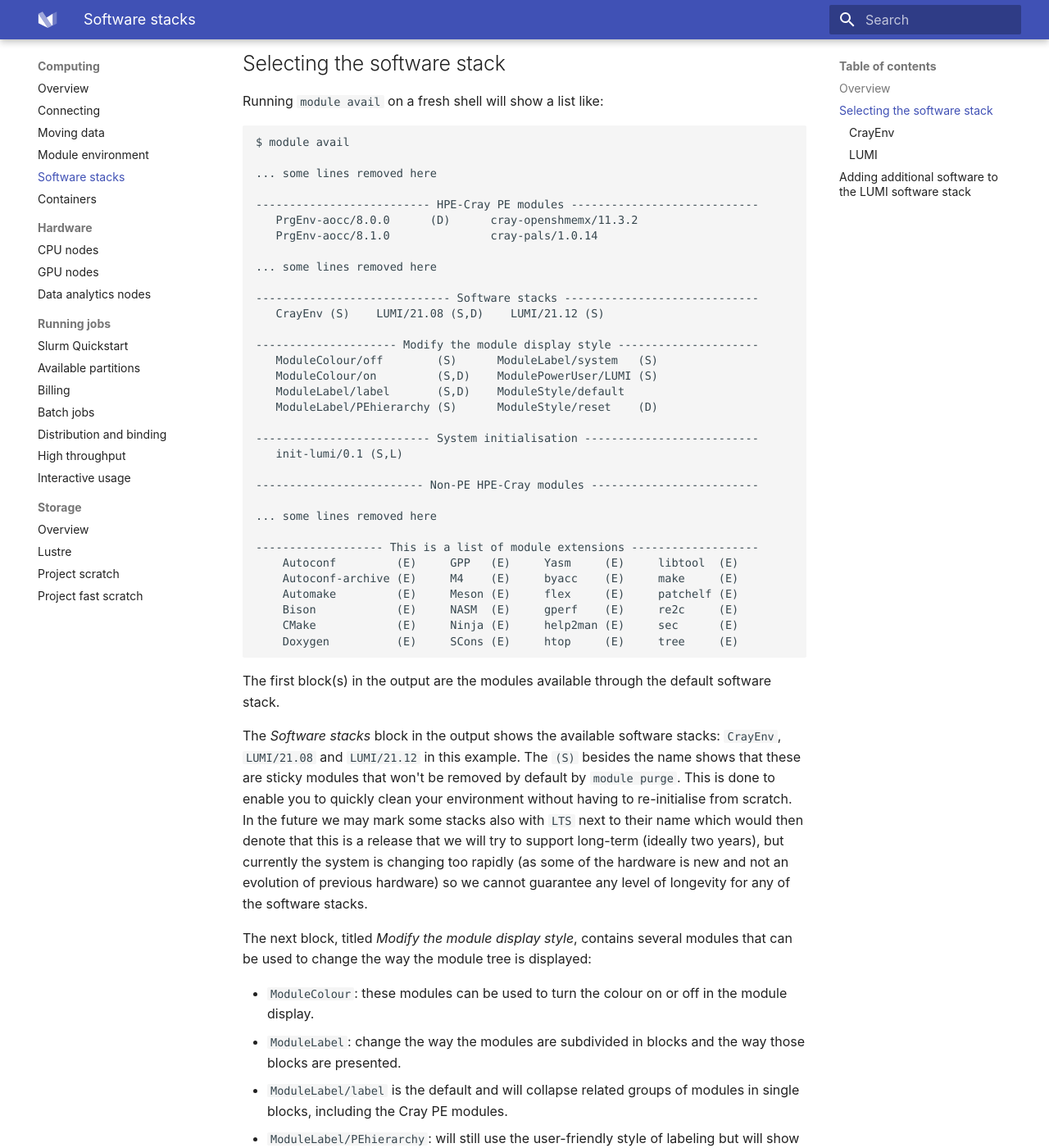
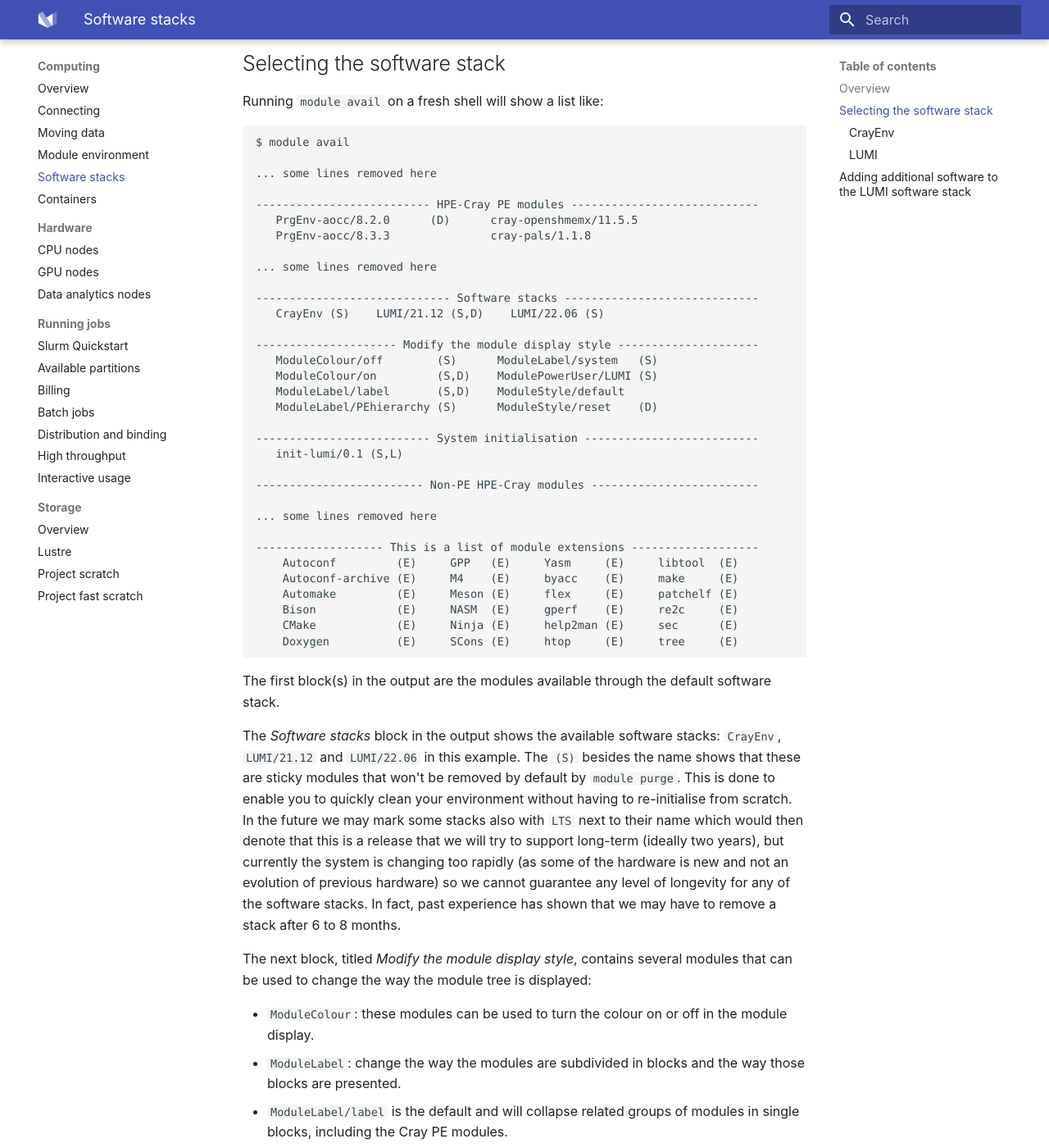
Before and after one commit to Lumi-supercomputer/lumi-userguide, an MkDocs documentation site: the page built from docs/computing/softwarestacks.md, in a window 1280 px wide and 1400 px high, scrolled down 975 px. Shown: the whole window at 82% size. Built offline with MkDocs 1.6.1 and Material for MkDocs 9.7.7, drawn with Linux system fonts in a browser that asks for light colours; some of the changed text lies outside the part shown.

Commit message:
Updated software stacks page.

````diff
--- a/docs/computing/softwarestacks.md
+++ b/docs/computing/softwarestacks.md
@@ -81,13 +81,13 @@
 ... some lines removed here
 
 -------------------------- HPE-Cray PE modules ----------------------------
-   PrgEnv-aocc/8.0.0      (D)      cray-openshmemx/11.3.2
-   PrgEnv-aocc/8.1.0               cray-pals/1.0.14
+   PrgEnv-aocc/8.2.0      (D)      cray-openshmemx/11.5.5
+   PrgEnv-aocc/8.3.3               cray-pals/1.1.8
 
 ... some lines removed here
 
 ----------------------------- Software stacks -----------------------------
-   CrayEnv (S)    LUMI/21.08 (S,D)    LUMI/21.12 (S)
+   CrayEnv (S)    LUMI/21.12 (S,D)    LUMI/22.06 (S)
 
 --------------------- Modify the module display style ---------------------
    ModuleColour/off        (S)      ModuleLabel/system   (S)
@@ -115,7 +115,7 @@
 software stack.
 
 The *Software stacks* block in the output shows the available software stacks:
-`CrayEnv`, `LUMI/21.08` and `LUMI/21.12` in this example.
+`CrayEnv`, `LUMI/21.12` and `LUMI/22.06` in this example.
 The `(S)` besides the name shows that these are sticky modules
 that won't be removed by default by ``module purge``. This is done to enable you
 to quickly clean your environment without having to re-initialise from scratch.
@@ -124,7 +124,8 @@
 to support long-term (ideally two years), but currently the system is
 changing too rapidly (as some of the hardware is new and not an evolution of
 previous hardware) so we cannot guarantee any level of longevity for any
-of the software stacks.
+of the software stacks. In fact, past experience has shown that we may have
+to remove a stack after 6 to 8 months.
 
 The next block, titled *Modify the module display style*, contains several
 modules that can be used to change the way the module tree is displayed:
@@ -172,7 +173,7 @@
 module, e.g.,
 
 ```bash
-module load LUMI/21.08
+module load LUMI/22.06
 ```
 
 The `LUMI` module will try to detect the node type it is running on and will
@@ -182,13 +183,13 @@
 command, e.g.,
 
 ```bash
-module load LUMI/21.08 partition/L
+module load LUMI/22.06 partition/L
 ```
 
 will load the software stack for the login nodes (which in fact will also work
 on the compute nodes and data analysis and visualisation nodes).
 
-??? failure "Only partition/L and partition/C are supported"
+??? failure "Only partition/L and partition/C are fully supported"
     Note that in the initial version of the software stack, only `partition/L`
     and `partition/C` are supported. Software in `partition/L` can be used on
     the compute nodes also and there is even some MPI-based software already
@@ -237,10 +238,11 @@
 module system currently does not protect you against making such mistakes!
 However, software may fail to work properly.
 
-??? failure "Issue: cpeAOCC not in 21.08"
-    In `LUMI/21.08`, `cpeAOCC` can not work as the AMD compiler is not properly
-    installed. Hence the `cpeAOCC` toolchain is only offered from the`21.12` stack
-    on.
+??? failure "Issue: Missing programming environments"
+    In `LUMI/21.12`, `cpeAMD` (is not yet supported.
+    In `LUMI/22.06`, `cpeAOCC` and `cpeAMD` are not yet properly
+    installed.
+    Compiling in any `21.08` environment is no longer supported.
 
 
 ## Adding additional software to the LUMI software stack
````
